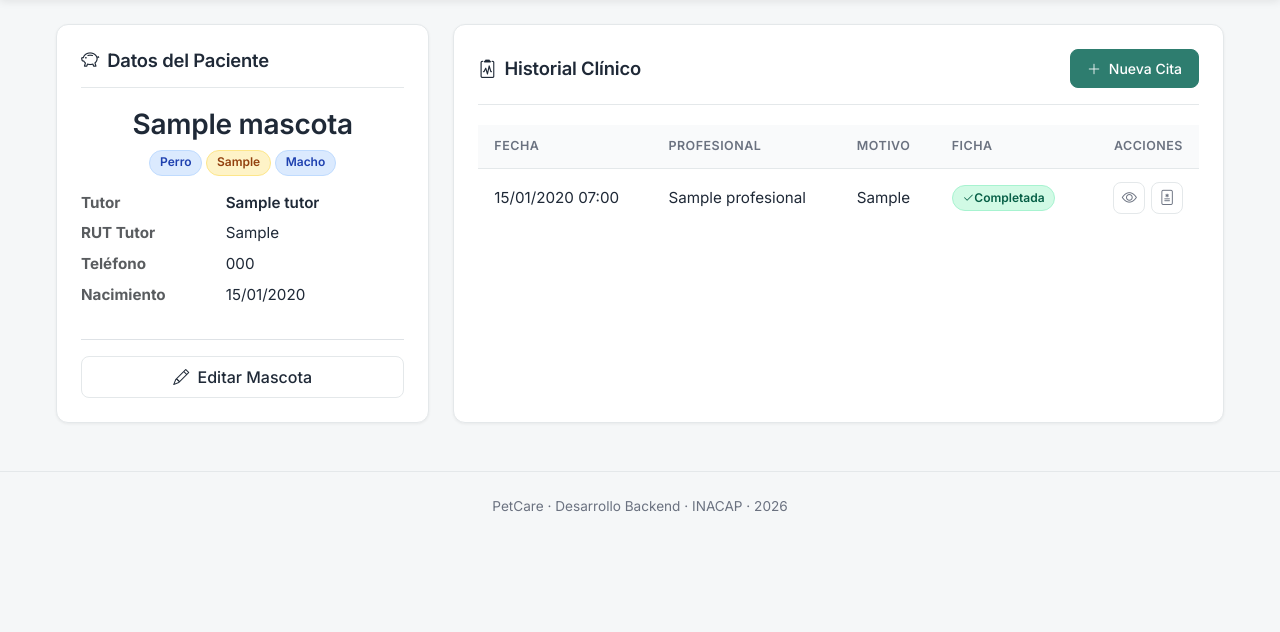
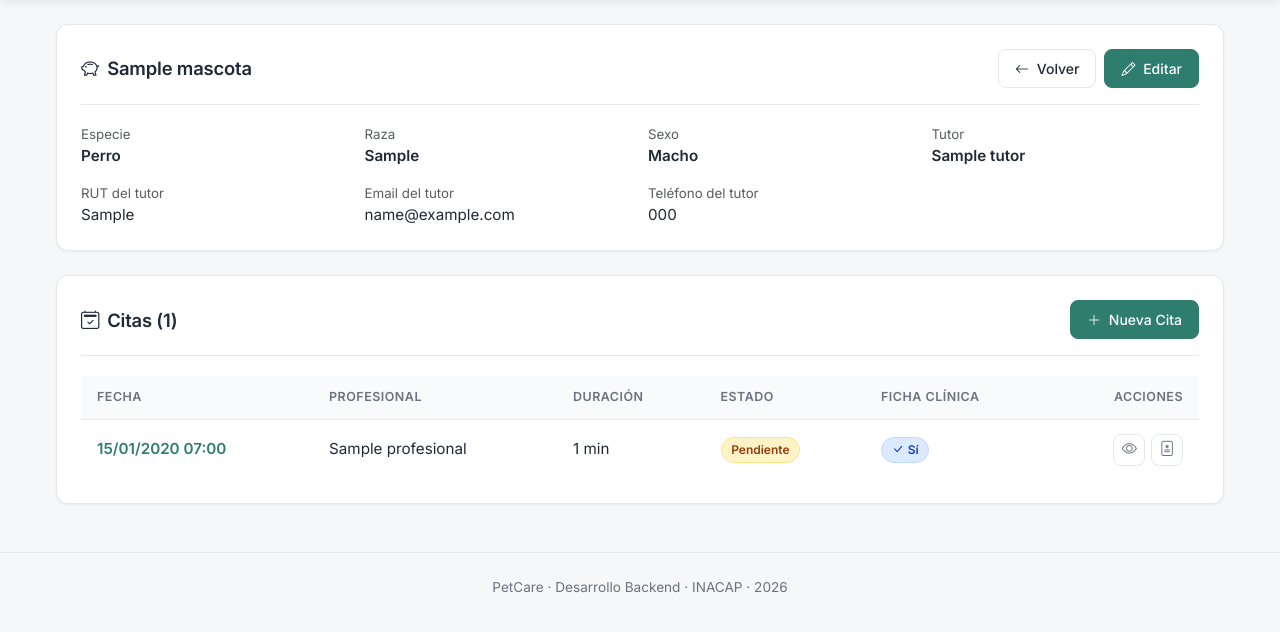
Before and after one commit to joselfica/petcare-eva3, a Django app: page /mascotas/1/ in a window 1280 px wide. Shown: the part 56-688 px from the top of the page. Run offline with Django 5.2, Linux system fonts and the light colour scheme; a user stored in the database is signed in; tables that the repository leaves empty hold one stand-in row (values such as "Sample post").

Commit message:
actualizaciones en ui

```diff
--- a/templates/clinica/mascota_detail.html
+++ b/templates/clinica/mascota_detail.html
@@ -1,48 +1,54 @@
 {% extends "base.html" %}
-{% block title %}Ficha de {{ mascota.nombre }} — PetCare{% endblock %}
+{% block title %}{{ mascota.nombre }} — PetCare{% endblock %}
+{% block content %}
+<div class="pc-card mb-4">
+    <div class="pc-card-header">
+        <h2><i class="bi bi-piggy-bank me-2"></i>{{ mascota.nombre }}</h2>
+        <div class="d-flex gap-2">
+            <a href="{% url 'clinica:mascota_list' %}" class="btn btn-pc-secondary btn-sm">
+                <i class="bi bi-arrow-left me-1"></i> Volver
+            </a>
+            <a href="{% url 'clinica:mascota_update' mascota.pk %}" class="btn btn-pc-primary btn-sm">
+                <i class="bi bi-pencil me-1"></i> Editar
+            </a>
+        </div>
+    </div>
 
-{% block content %}
-<div class="row g-4">
-    <!-- Columna Izquierda: Datos del Paciente -->
-    <div class="col-lg-4">
-        <div class="pc-card h-100">
-            <div class="pc-card-header">
-                <h2><i class="bi bi-piggy-bank me-2"></i>Datos del Paciente</h2>
+    <div class="row g-3">
+        <div class="col-md-3 col-6">
+            <div class="text-muted small">Especie</div>
+            <div class="fw-semibold">{{ mascota.get_especie_display }}</div>
         </div>
-            <div class="text-center mb-3">
-                <i class="bi bi-paw text-success display-4"></i>
-                <h3 class="mt-2">{{ mascota.nombre }}</h3>
-                <span class="pc-badge pc-badge-conf">{{ mascota.get_especie_display }}</span>
-                {% if mascota.raza %}<span class="pc-badge pc-badge-pend">{{ mascota.raza }}</span>{% endif %}
-                {% if mascota.sexo == 'M' %}<span class="pc-badge pc-badge-conf">Macho</span>
-                {% else %}<span class="pc-badge pc-badge-pend">Hembra</span>{% endif %}
+        <div class="col-md-3 col-6">
+            <div class="text-muted small">Raza</div>
+            <div class="fw-semibold">{{ mascota.raza|default:"—" }}</div>
         </div>
-            <dl class="row mb-0">
-                <dt class="col-sm-5 text-muted">Tutor</dt>
-                <dd class="col-sm-7 fw-semibold">{{ mascota.tutor.nombre }}</dd>
-
-                <dt class="col-sm-5 text-muted">RUT Tutor</dt>
-                <dd class="col-sm-7">{{ mascota.tutor.rut }}</dd>
-
-                <dt class="col-sm-5 text-muted">Teléfono</dt>
-                <dd class="col-sm-7">{{ mascota.tutor.telefono }}</dd>
-
-                <dt class="col-sm-5 text-muted">Nacimiento</dt>
-                <dd class="col-sm-7">{{ mascota.fecha_nacimiento|date:"d/m/Y" }}</dd>
-            </dl>
-            <div class="mt-4 pt-3 border-top">
-                <a href="{% url 'clinica:mascota_update' mascota.pk %}" class="btn btn-pc-secondary w-100">
-                    <i class="bi bi-pencil me-1"></i> Editar Mascota
-                </a>
+        <div class="col-md-3 col-6">
+            <div class="text-muted small">Sexo</div>
+            <div class="fw-semibold">{{ mascota.get_sexo_display|default:"—" }}</div>
+        </div>
+        <div class="col-md-3 col-6">
+            <div class="text-muted small">Tutor</div>
+            <div class="fw-semibold">{{ mascota.tutor.nombre }}</div>
+        </div>
+        <div class="col-md-3 col-6">
+            <div class="text-muted small">RUT del tutor</div>
+            <div>{{ mascota.tutor.rut|default:"—" }}</div>
+        </div>
+        <div class="col-md-3 col-6">
+            <div class="text-muted small">Email del tutor</div>
+            <div>{{ mascota.tutor.email|default:"—" }}</div>
+        </div>
+        <div class="col-md-3 col-6">
+            <div class="text-muted small">Teléfono del tutor</div>
+            <div>{{ mascota.tutor.telefono|default:"—" }}</div>
         </div>
     </div>
 </div>
 
-    <!-- Columna Derecha: Historial Clínico -->
-    <div class="col-lg-8">
-        <div class="pc-card h-100">
+<div class="pc-card">
     <div class="pc-card-header">
-                <h2><i class="bi bi-clipboard2-pulse me-2"></i>Historial Clínico</h2>
+        <h2><i class="bi bi-calendar2-check me-2"></i>Citas ({{ citas|length }})</h2>
         <a href="{% url 'clinica:cita_create' %}" class="btn btn-pc-primary btn-sm">
             <i class="bi bi-plus-lg me-1"></i> Nueva Cita
         </a>
@@ -52,31 +58,34 @@
     <div class="table-responsive">
         <table class="pc-table">
             <thead>
-                        <tr>
-                            <th>Fecha</th>
-                            <th>Profesional</th>
-                            <th>Motivo</th>
-                            <th>Ficha</th>
-                            <th class="text-end">Acciones</th>
-                        </tr>
+                <tr><th>Fecha</th><th>Profesional</th><th>Duración</th><th>Estado</th><th>Ficha clínica</th><th class="text-end">Acciones</th></tr>
             </thead>
             <tbody>
                 {% for c in citas %}
                 <tr>
-                            <td>{{ c.fecha_hora|date:"d/m/Y H:i" }}</td>
+                    <td>
+                        <a href="{% url 'clinica:cita_detail' c.pk %}" class="fw-semibold">{{ c.fecha_hora|date:"d/m/Y H:i" }}</a>
+                        {% if c.es_futura %}<span class="pc-badge pc-badge-pend ms-1">Próxima</span>{% endif %}
+                    </td>
                     <td>{{ c.profesional.nombre }}</td>
-                            <td>{{ c.motivo|truncatechars:30 }}</td>
+                    <td>{{ c.duracion_min }} min</td>
                     <td>
-                                {% if c.ficha %}
-                                    <span class="pc-badge pc-badge-aten"><i class="bi bi-check2"></i> Completada</span>
-                                {% else %}
-                                    <span class="pc-badge pc-badge-pend">Sin ficha</span>
-                                {% endif %}
+                        {% if c.estado == 'PEND' %}<span class="pc-badge pc-badge-pend">Pendiente</span>
+                        {% elif c.estado == 'CONF' %}<span class="pc-badge pc-badge-conf">Confirmada</span>
+                        {% elif c.estado == 'ATEN' %}<span class="pc-badge pc-badge-aten">Atendida</span>
+                        {% else %}<span class="pc-badge pc-badge-canc">Cancelada</span>{% endif %}
+                    </td>
+                    <td>
+                        {% if c.tiene_ficha %}<span class="pc-badge pc-badge-conf"><i class="bi bi-check-lg me-1"></i>Sí</span>
+                        {% else %}<span class="text-muted">No</span>{% endif %}
                     </td>
                     <td class="text-end">
                         <div class="pc-actions">
+                            <!-- Todos pueden ver la cita -->
                             <a href="{% url 'clinica:cita_detail' c.pk %}" class="pc-icon-btn" title="Ver Cita"><i class="bi bi-eye"></i></a>
-                                    {% if c.ficha %}
+
+                            <!-- SOLO si tiene permiso de cambiar la ficha, mostramos el botón de editar -->
+                            {% if c.ficha and perms.clinica.change_fichaclinica %}
                             <a href="{% url 'clinica:ficha_update' c.ficha.pk %}" class="pc-icon-btn" title="Editar Ficha"><i class="bi bi-file-medical"></i></a>
                             {% endif %}
                         </div>
@@ -87,9 +96,7 @@
         </table>
     </div>
     {% else %}
-                {% include "_empty_state.html" with mensaje="Esta mascota aún no tiene citas registradas." %}
+        {% include "_empty_state.html" with mensaje="Esta mascota aún no tiene citas." %}
     {% endif %}
 </div>
-    </div>
-</div>
 {% endblock %}
```
Also changed, not shown: templates/clinica/cita_detail.html (+7 -7 lines). Lines whose indentation alone changed are shown as unchanged.
